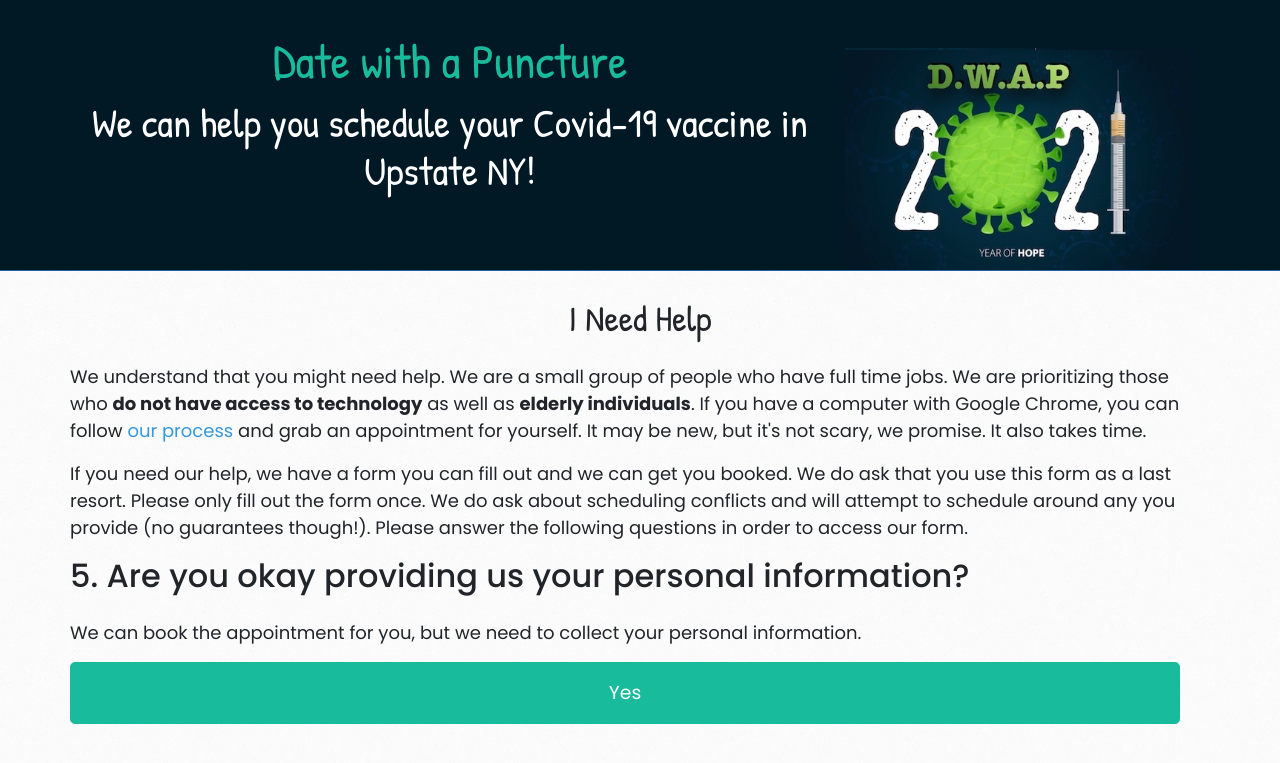
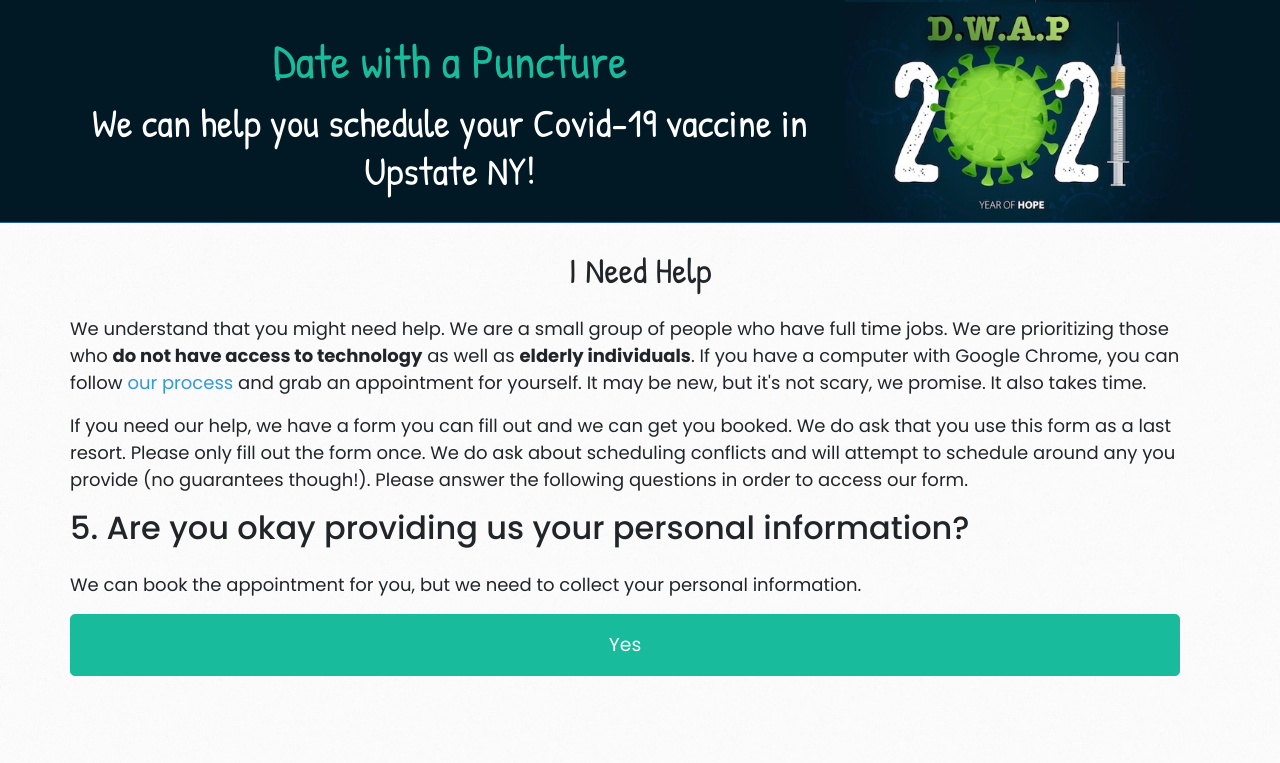
Before and after one commit to loganrath/dwap-main, a Jekyll site: the page built from help-5.md, in a window 1280 px wide. Shown: the top 763 px of the page. Built offline with Jekyll 4.4.1, drawn with Linux system fonts in a browser that asks for light colours; nearby versions of some CDN libraries.

Commit message:
smallheader

```diff
--- /dev/null
+++ b/_layouts/smallheader.html
@@ -0,0 +1,53 @@
+<!DOCTYPE html>
+<html lang="{{ site.lang | default: "en-US" }}">
+  <head>
+    <title>Date with a Puncture - {{ page.title}}</title>
+    <meta charset='utf-8'>
+    <meta http-equiv="X-UA-Compatible" content="IE=edge">
+    <meta name="viewport" content="width=device-width, initial-scale=1, shrink-to-fit=no">
+    <link rel="stylesheet" href="https://stackpath.bootstrapcdn.com/bootswatch/4.5.2/flatly/bootstrap.min.css" integrity="sha384-qF/QmIAj5ZaYFAeQcrQ6bfVMAh4zZlrGwTPY7T/M+iTTLJqJBJjwwnsE5Y0mV7QK" crossorigin="anonymous">
+    <script src="https://code.jquery.com/jquery-3.3.1.slim.min.js" integrity="sha384-q8i/X+965DzO0rT7abK41JStQIAqVgRVzpbzo5smXKp4YfRvH+8abtTE1Pi6jizo" crossorigin="anonymous"></script>
+    <script src="https://cdnjs.cloudflare.com/ajax/libs/popper.js/1.14.7/umd/popper.min.js" integrity="sha384-UO2eT0CpHqdSJQ6hJty5KVphtPhzWj9WO1clHTMGa3JDZwrnQq4sF86dIHNDz0W1" crossorigin="anonymous"></script>
+    <script src="https://stackpath.bootstrapcdn.com/bootstrap/4.3.1/js/bootstrap.min.js" integrity="sha384-JjSmVgyd0p3pXB1rRibZUAYoIIy6OrQ6VrjIEaFf/nJGzIxFDsf4x0xIM+B07jRM" crossorigin="anonymous"></script>
+    <link rel="stylesheet" href="https://stackpath.bootstrapcdn.com/font-awesome/4.7.0/css/font-awesome.min.css" integrity="sha384-wvfXpqpZZVQGK6TAh5PVlGOfQNHSoD2xbE+QkPxCAFlNEevoEH3Sl0sibVcOQVnN" crossorigin="anonymous">
+    <link rel="stylesheet" href="{{ '/assets/css/style.css?v=' | append: site.github.build_revision | relative_url }}" media="screen" type="text/css">
+    <link rel="stylesheet" href="{{ '/assets/css/print.css' | relative_url }}" media="print" type="text/css">
+
+    <!--[if lt IE 9]>
+    <script src="https://oss.maxcdn.com/html5shiv/3.7.3/html5shiv.min.js"></script>
+    <![endif]-->
+  </head>
+
+  <body>
+    <header>
+    <div class="container">
+      <div class="row">
+        <div id="logo" class="col-xs-12 col-md-6 col-lg-4 order-md-12 text-center">
+          <a href="/"><img src="/assets/images/logo.jpg" alt="Logo for DWAP" title="Date with a Puncture" style="width:100%" /></a>
+        </div>
+        <div class="col-xs-12 col-md-6 col-lg-8 align-middle order-md-1 text-center">
+          <h1 class="h1"><a href="/" class="text-decoration-none">Date with a Puncture</a></h1>
+          <h2 class="h2">We can help you schedule your Covid-19 vaccine in Upstate NY!</h2>
+        </div>
+      </div>
+    </div>
+    </header>
+
+    <div class="container" id="content">
+    <h1 class="text-center">{{page.title}}</h1>
+      <div class="row">
+          {{ content }}
+        </div>
+      </div>
+
+      <!-- Global site tag (gtag.js) - Google Analytics -->
+      <script async src="https://www.googletagmanager.com/gtag/js?id=G-K40GQED2QC"></script>
+      <script>
+        window.dataLayer = window.dataLayer || [];
+        function gtag(){dataLayer.push(arguments);}
+        gtag('js', new Date());
+
+        gtag('config', 'G-K40GQED2QC');
+      </script>
+  </body>
+</html>
```
Also changed, not shown: help-5.md (+1 -1 lines).
